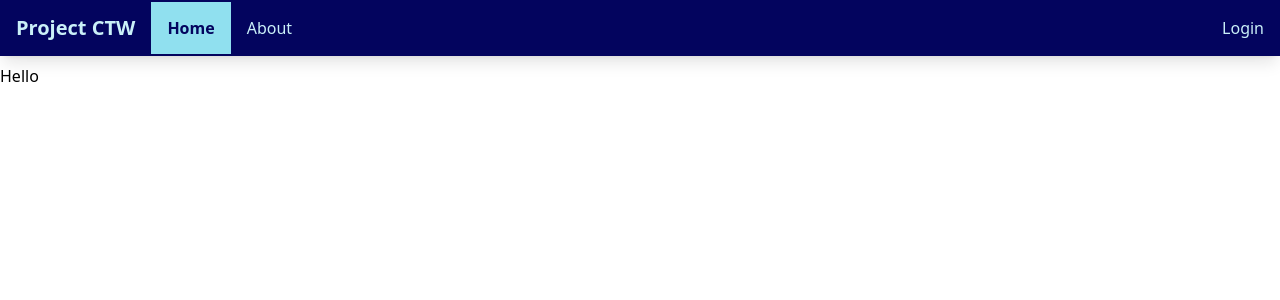
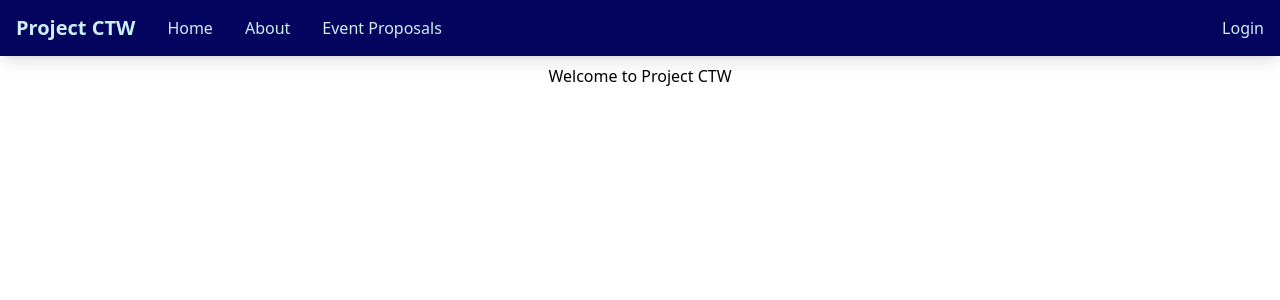
Before and after one commit to dl2574/projectCTW, a Django app: page / in a window 1280 px wide. Shown: the top 300 px of the page. Run offline with Django 4.2, Linux system fonts and the light colour scheme; some libraries are stand-ins or nearby versions.

Commit message:
Updated upvote button on proposed events to very depending on login status

```diff
--- a/base/templates/base/home.html
+++ b/base/templates/base/home.html
@@ -2,5 +2,9 @@
 {% load static %}
 
 {% block content%}
-<h1>Hello</h1>
+    <div class="flex flex-col content-center w-full">
+        <section class="self-center">
+            <h1 class="">Welcome to Project CTW</h1>
+        </section>
+    </div>
 {% endblock content %}
--- a/events/templates/events/proposed_events.html
+++ b/events/templates/events/proposed_events.html
@@ -11,7 +11,11 @@
                 <p>Proposed by: <a href="#"><strong>{{event.created_by.username}}</strong></a></p>
                 <p>{{event.location}}</p>
                 <p>{{event.description}}</p>
-                <button hx-get="{% url 'upvote' event.id %}">{{event.number_of_upvotes}} Up Votes</button>
+                {% if request.user.is_authenticated %}
+                    <button hx-post="{% url 'upvote' event.id %}">{{event.number_of_upvotes}} Up Votes</button>
+                {% else %}
+                    <button onclick="window.location.href='{% url "login" %} ';">{{event.number_of_upvotes}} Up Votes</button>
+                {% endif %}
             </div>
         {% endfor %}
     </div>
--- a/static/css/main.css
+++ b/static/css/main.css
@@ -594,6 +594,10 @@ video {
   justify-items: center;
 }
 
+.self-center {
+  align-self: center;
+}
+
 .overflow-hidden {
   overflow: hidden;
 }
@@ -672,3 +676,8 @@ video {
   --tw-text-opacity: 1;
   color: rgb(144 224 239 / var(--tw-text-opacity));
 }
+
+.hover\:text-secondary:hover {
+  --tw-text-opacity: 1;
+  color: rgb(0 180 216 / var(--tw-text-opacity));
+}
--- a/templates/base.html
+++ b/templates/base.html
@@ -8,7 +8,7 @@
     <title>Project CTW</title>
     <link rel="stylesheet" href="{% static 'css/main.css' %}"
 </head>
-<body>
+<body hx-headers='{"X-CSRFToken": "{{ csrf_token }}"}'>
     {% include 'navbar.html' %}
     <main class="mt-16">
         {% block content %}
--- a/templates/navbar.html
+++ b/templates/navbar.html
@@ -7,10 +7,13 @@
                 <a class="block text-center text-xl font-bold py-3.5 px-4" href="{% url 'home' %}">Project CTW</a>
             </li>
             <li class="">
-                <a class="block text-center py-3.5 px-4 hover:text-third text-primary bg-third font-bold" href="{% url 'home' %}">Home</a>
+                <a class="block text-center py-3.5 px-4 hover:text-third" href="{% url 'home' %}">Home</a>
             </li>
             <li class="">
                 <a class="block text-center py-3.5 px-4 hover:text-third" href="{% url 'about' %}">About</a>
+            </li>
+            <li class="">
+                <a class="block text-center py-3.5 px-4 hover:text-third" href="{% url 'proposals' %}">Event Proposals</a>
             </li>
         </ul>
         <ul class="list-none flex flex-row items-center">
```
Also changed, not shown: requirements.txt (added, +26 -0 lines), runtime.txt (added), 1 other file.
